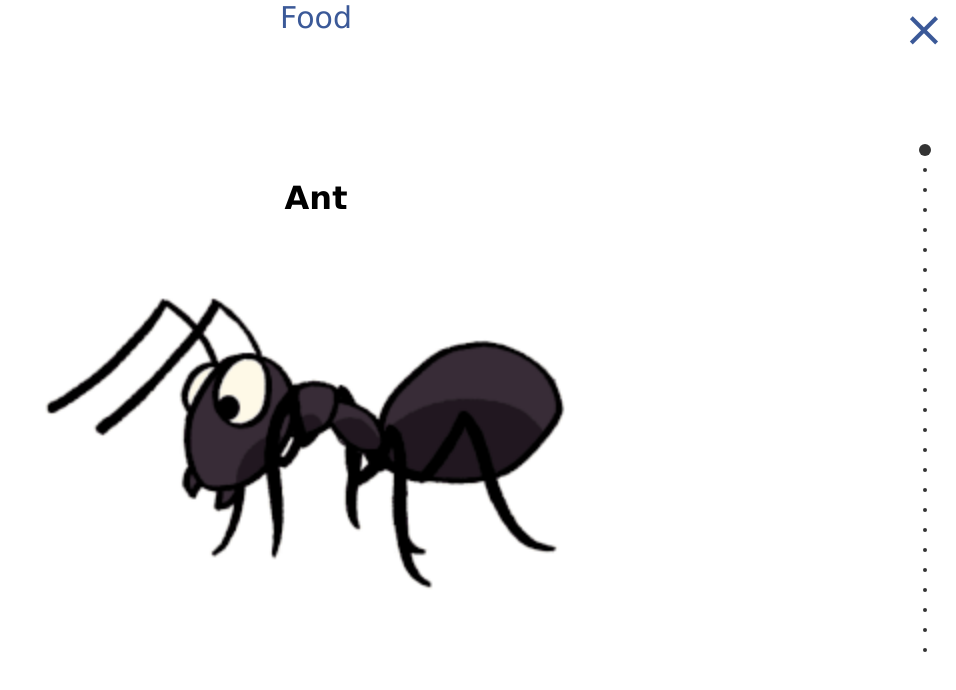
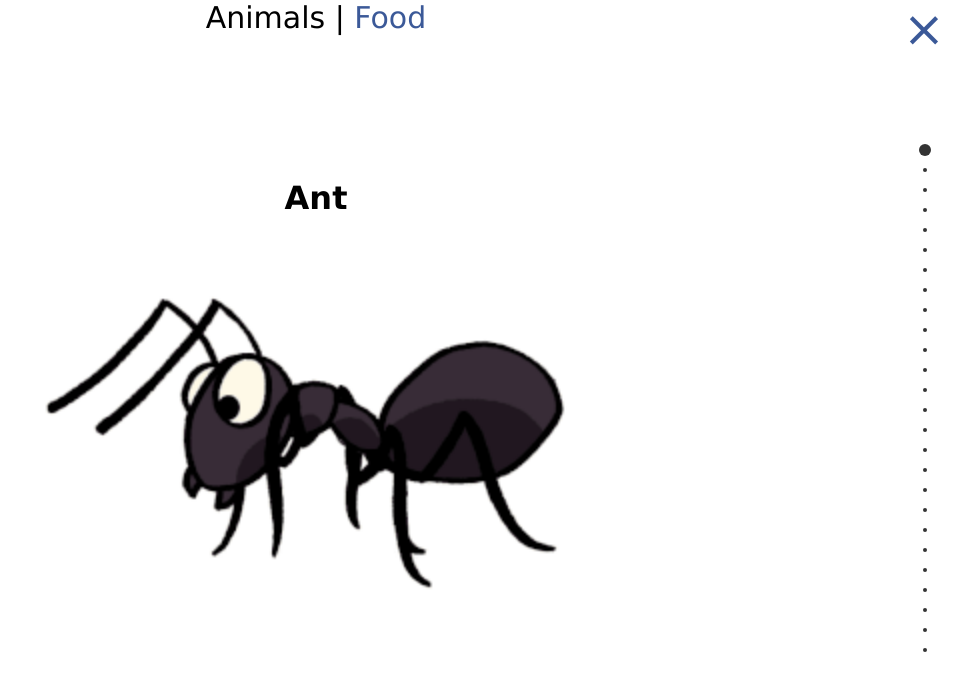
Before and after one commit to tyme4u2run/Tyme, a plain HTML site: page alphabet.html in a window 1280 px wide. Shown: the whole page, without its empty margins (324-1280 px from the left). Drawn offline with Linux system fonts and the light colour scheme.

Commit message:
another change

```diff
--- a/alphabet.css
+++ b/alphabet.css
@@ -44,6 +44,7 @@ a:hover {
 .container > div {
 	display: inline-block;
 	text-align: left;
+    font-size: 	30px;
 }
 
 .fix-me2 {
--- a/alphabet.html
+++ b/alphabet.html
@@ -121,7 +121,7 @@
 <a class="fix-me button" href="index.html">&times;</a>
 
 <div class="container">
-	<div><a class="fix-me2 button2" href="alphafood.html">Food</a></div>
+	<div>Animals | <a class="fix-me2 button2" href="alphafood.html">Food</a></div>
 </div>
 
 <script src="fullpage.min.js"></script>
```
Also changed, not shown: alphafood.html (+1 -1 lines).
